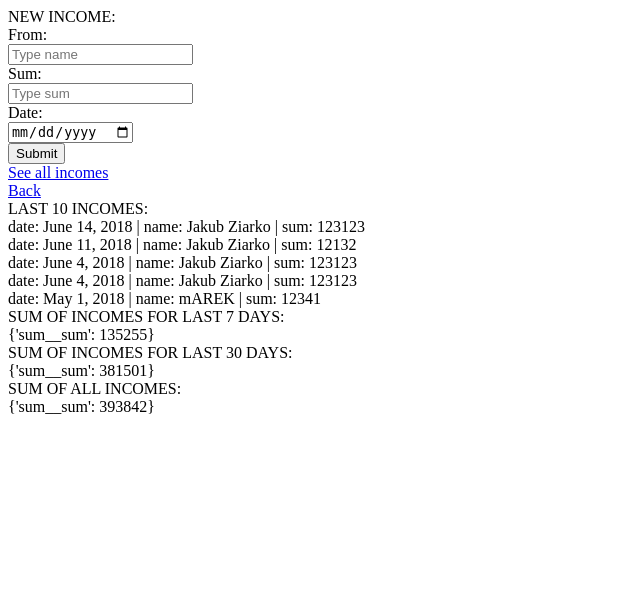
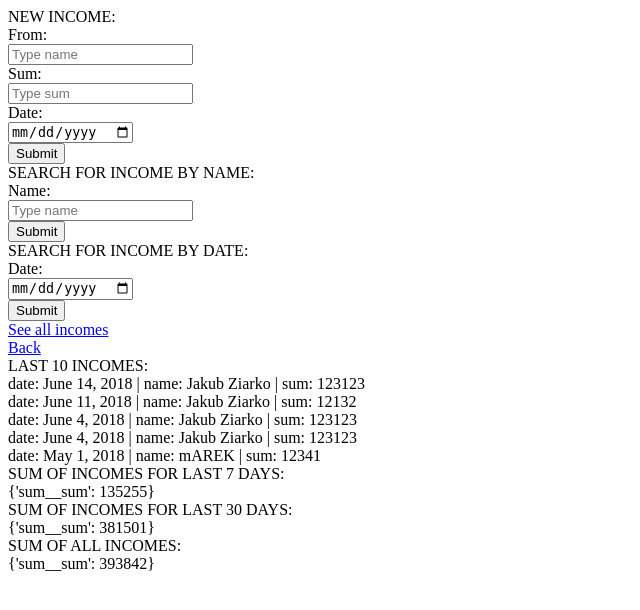
Before and after one commit to WKD622/python-project-3, a Django app: page /manage_incomes.html in a window 1280 px wide. Shown: the top 610 px of the page, without its empty margins (0-640 px from the left). Run offline with Django 3.2, Linux system fonts and the light colour scheme; data comes from the database, SQL or seed files in the repository; both versions use the stored data as it was after the commit.

Commit message:
added searching form incomes

```diff
--- a/manager/templates/credits.html
+++ b/manager/templates/credits.html
@@ -6,7 +6,6 @@
 </head>
 <body>
     <a href="/">Back</a><br>
-    Big thanks to Stack Overflow. <br>
     Author: <br>
     Jakub Ziarko<br>
 
--- a/manager/templates/manage_incomes.html
+++ b/manager/templates/manage_incomes.html
@@ -16,6 +16,20 @@
             <input name="date_i" type="date" placeholder="Type date"/><br>
             <input type="submit"/>
         </form>
+        SEARCH FOR INCOME BY NAME:
+        <form action="/search_incomes.html" method="POST">
+            {% csrf_token %}
+            Name:<br>
+            <input name="name" type="text" placeholder="Type name"/><br>
+            <input type="submit"/><br>
+        </form>
+        SEARCH FOR INCOME BY DATE:
+        <form action="/search_incomes.html" method="POST">
+            {% csrf_token %}
+            Date:<br>
+            <input name="date" type="date" placeholder="Type date"/><br>
+            <input type="submit"/><br>
+        </form>
         <a href="/see_all_incomes.html">See all incomes</a><br>
         <a href="/">Back</a><br>
         LAST 10 INCOMES:<br>
--- a/manager/templates/search_expenditures.html
+++ b/manager/templates/search_expenditures.html
@@ -5,9 +5,11 @@
   <title>Title</title>
 </head>
 <body>
+    <a href="/manage_expenditures.html">Back</a><br>
+    <a href="/">Home</a><br>
     RESULTS:<br>
-        {% for event in events %}
-            {{ event.date }} {{ event.time }} | pesel: {{ event.name }} | salary: {{ event.description }}<br/>
+        {% for expenditure in to_view %}
+            {{ expenditure.date }} {{ expenditure.time }} | pesel: {{ expenditure.name }} | salary: {{ expenditure.description }}<br/>
         {% endfor %}
 </body>
 </html>
--- a/manager/urls.py
+++ b/manager/urls.py
@@ -16,5 +16,6 @@
     url(r'^all_events\.html', views.all_events),
     url(r'^future_events\.html', views.future_events),
     url(r'^credits\.html', views.credits),
-    url(r'^search_expenditures\.html', views.search_expenditures)
+    url(r'^search_expenditures\.html', views.search_expenditures),
+    url(r'^search_incomes\.html', views.search_incomes)
 ]
--- a/manager/views.py
+++ b/manager/views.py
@@ -35,7 +35,7 @@
         pesel_e = request.POST.get('pesel_e')
         salary_e = request.POST.get('salary_e')
         position_e = request.POST.get('position_e')
-        if name_e is not None and last_name_e is not None and pesel_e is not None and salary_e is not None and position_e is not None:
+        if None or "" not in [name_e, last_name_e, pesel_e, salary_e, position_e]:
             employee = Employee(first_name=name_e, last_name=last_name_e, pesel=pesel_e, salary=salary_e,
                                 position=position_e)
             employee.save()
@@ -50,7 +50,7 @@
         sum_o = request.POST.get('sum_o')
         name_o = request.POST.get('name_o')
         date_o = request.POST.get('date_o')
-        if name_o is not None and sum_o is not None and date_o is not None:
+        if None or "" not in [name_o, sum_o, date_o]:
             outcome = Outcome(sum=sum_o, date=date_o, name=name_o)
             outcome.save()
 
@@ -150,10 +150,23 @@
     if request.method == "POST":
         name = request.POST.get('name')
         date = request.POST.get('date')
-        if name is not None:
+        if name is not None or "":
             by_name = Outcome.objects.filter(name=name)
             return render(request, 'search_expenditures.html', {'to_view': by_name})
-        elif date is not None:
+        elif date is not None or "":
             by_date = Outcome.objects.filter(date=date)
             return render(request, 'search_expenditures.html', {'to_view': by_date})
     return render(request, 'search_expenditures.html')
+
+
+def search_incomes(request):
+    if request.method == "POST":
+        name = request.POST.get('name')
+        date = request.POST.get('date')
+        if name is not None or "":
+            by_name = Income.objects.filter(name=name)
+            return render(request, 'search_incomes.html', {'to_view': by_name})
+        elif date is not None or "":
+            by_date = Income.objects.filter(date=date)
+            return render(request, 'search_incomes.html', {'to_view': by_date})
+    return render(request, 'search_incomes.html')
```
Also changed, not shown: manager/templates/search_incomes.html (added, +15 -0 lines), db.sqlite3.
